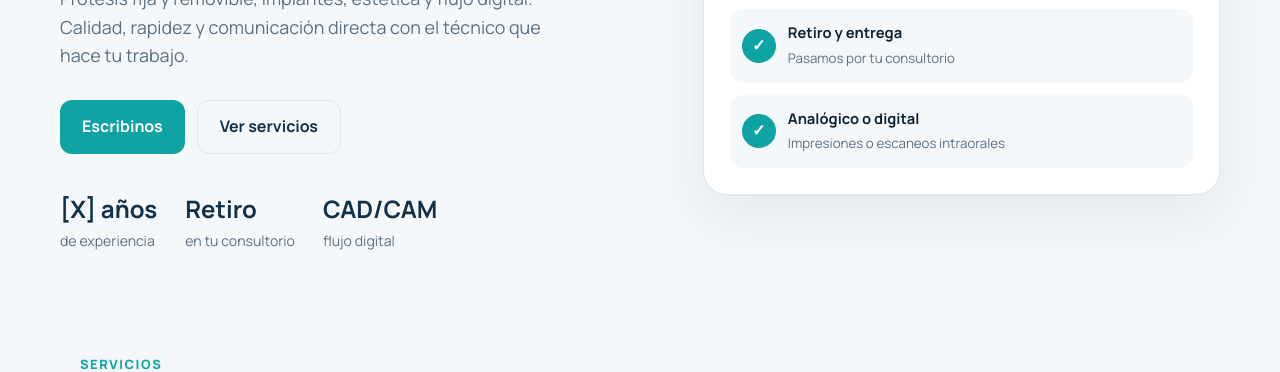
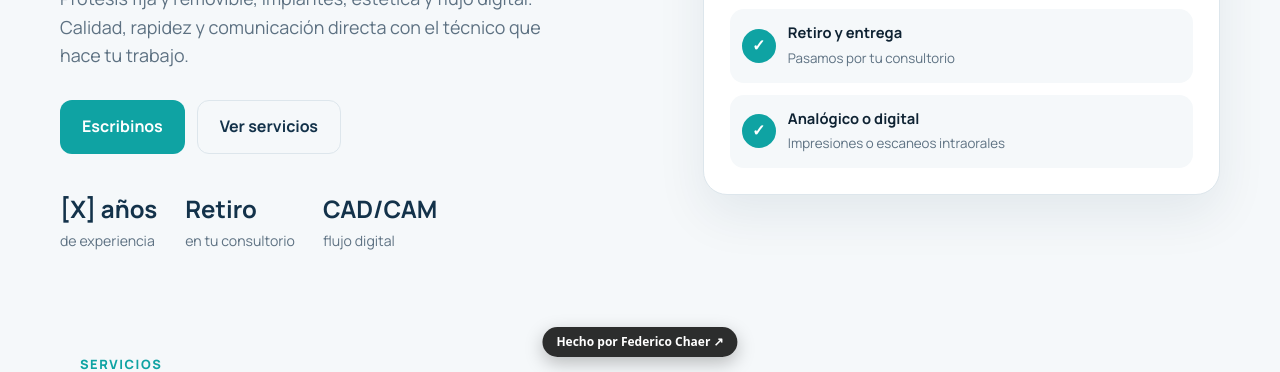
Before and after one commit to fedechaer/PROYECTOS, a plain HTML site: page proyectos/colab-dental/index.html in a window 1280 px wide. Shown: the part 429-801 px from the top of the page. Drawn offline with Linux system fonts and the light colour scheme.

Commit message:
Colab Dental: cinta de portfolio; espacio inferior para que no tape el pie
Co-Authored-By: Claude Opus 5.5 <noreply@anthropic.com>
Claude-Session: https://claude.ai/code/session_013bjxMD1FnhQY94q2XuqYyz

```diff
--- a/proyectos/colab-dental/index.html
+++ b/proyectos/colab-dental/index.html
@@ -14,7 +14,7 @@
   }
   *{box-sizing:border-box;margin:0;padding:0}
   html{scroll-behavior:smooth}
-  body{font-family:Manrope,system-ui,sans-serif;background:var(--bg);color:var(--ink);line-height:1.6}
+  body{font-family:Manrope,system-ui,sans-serif;background:var(--bg);color:var(--ink);line-height:1.6;padding-bottom:52px}
   a{color:inherit}
   button,input,select,textarea{font:inherit}
   .wrap{max-width:1160px;margin:0 auto;padding:0 20px}
@@ -333,5 +333,6 @@ $$("[data-send]").forEach(b => b.onclick = () => {
 ["#nom", "#tel"].forEach(id => $(id).addEventListener("input", () => { $("#err").textContent = ""; }));
 $("#yr").textContent = new Date().getFullYear();
 </script>
+<a href="../../" style="position:fixed;left:50%;bottom:14px;transform:translateX(-50%);z-index:40;background:rgba(17,17,17,.88);color:#fff;font:600 12px/1 system-ui,sans-serif;padding:9px 14px;border-radius:99px;text-decoration:none;box-shadow:0 6px 18px rgba(0,0,0,.25);white-space:nowrap">Hecho por Federico Chaer ↗</a>
 </body>
 </html>
--- a/proyectos/patterns/estilos.css
+++ b/proyectos/patterns/estilos.css
@@ -249,6 +249,7 @@ tr.rec td{background:#fff8d9;font-weight:700}
 .notify.ya{background:#e7f6ef;border-color:var(--a4)}
 
 .fab{bottom:60px}
+body{padding-bottom:52px}
 
 @media(max-width:900px){
   .talles{grid-template-columns:1fr}
```
